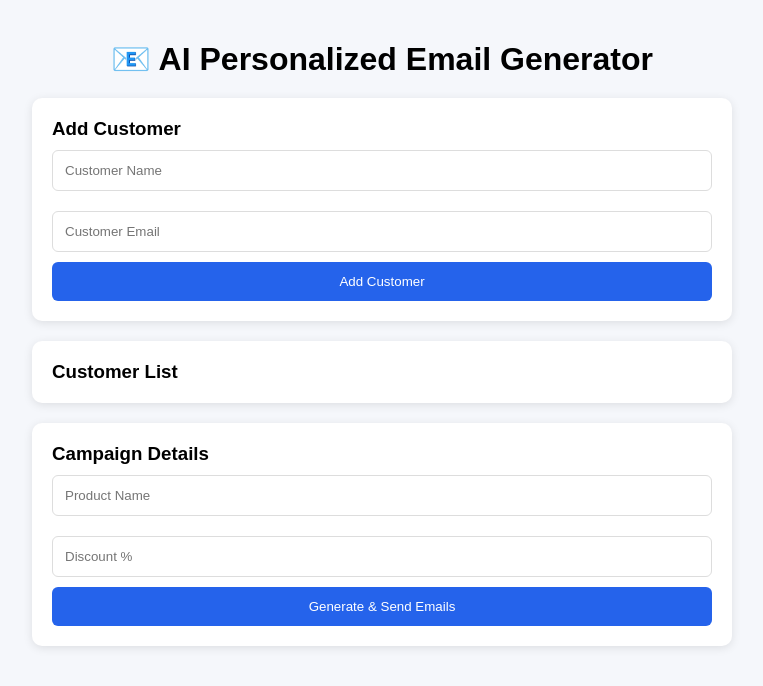
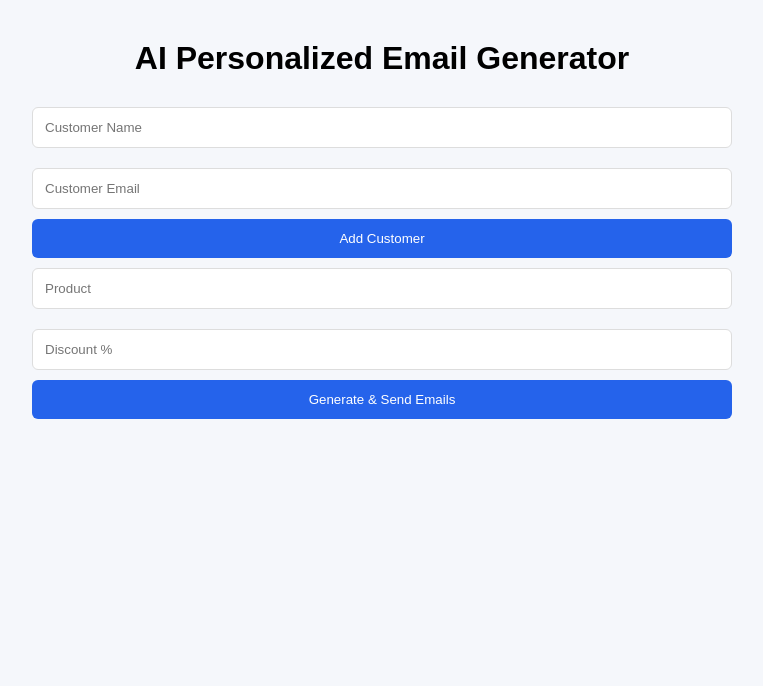
Before and after one commit to adexlabs/email-generator-multi-users-Personalized, a website: page public/index.html in a window 1280 px wide. Shown: the whole page, without its empty margins (258-1021 px from the left). Drawn offline with Linux system fonts and the light colour scheme.

Commit message:
Update index.html

```diff
--- a/public/index.html
+++ b/public/index.html
@@ -8,51 +8,23 @@
 
         <div class="container">
 
-            <h1>📧 AI Personalized Email Generator</h1>
-
-            <div class="card">
-
-                <h3>Add Customer</h3>
+            <h1>AI Personalized Email Generator</h1>
 
             <input id="username" placeholder="Customer Name">
-
             <input id="useremail" placeholder="Customer Email">
 
             <button onclick="addUser()">
                 Add Customer
             </button>
 
-            </div>
-
-            <div class="card">
-
-                <h3>Customer List</h3>
-
             <div id="users"></div>
 
-            </div>
-
-            <div class="card">
-
-                <h3>Campaign Details</h3>
-
-                <input id="product" placeholder="Product Name">
-
+            <input id="product" placeholder="Product">
             <input id="discount" placeholder="Discount %">
 
-                <button id="sendBtn" onclick="sendEmail()">
+            <button onclick="sendEmail()">
                 Generate & Send Emails
             </button>
-
-
-                <div id="loader" style="display:none;">
-                    <div class="spinner"></div>
-                    <p>Generating & Sending Emails...</p>
-                </div>
-
-            </div>
-
-            <div id="msg"></div>
 
         </div>
 
```
Lines whose indentation alone changed are shown as unchanged.
